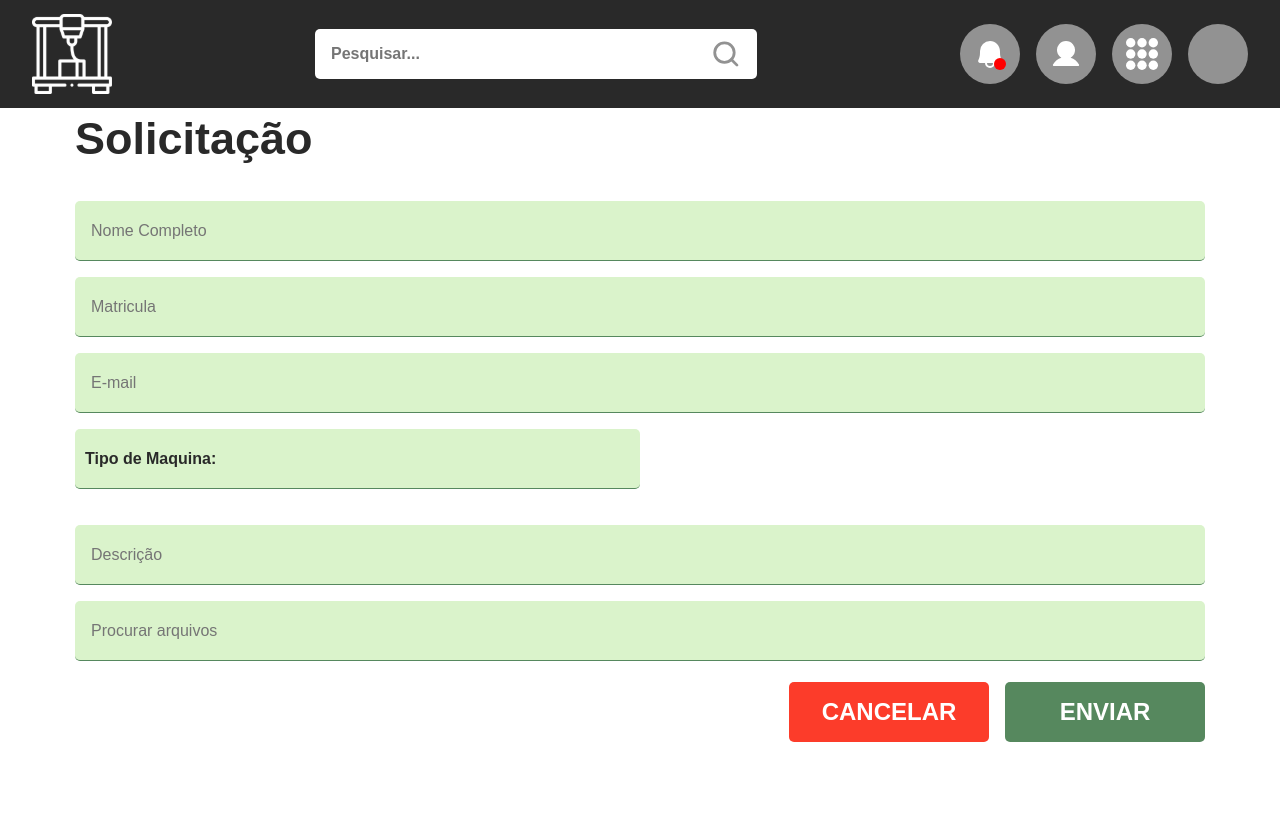
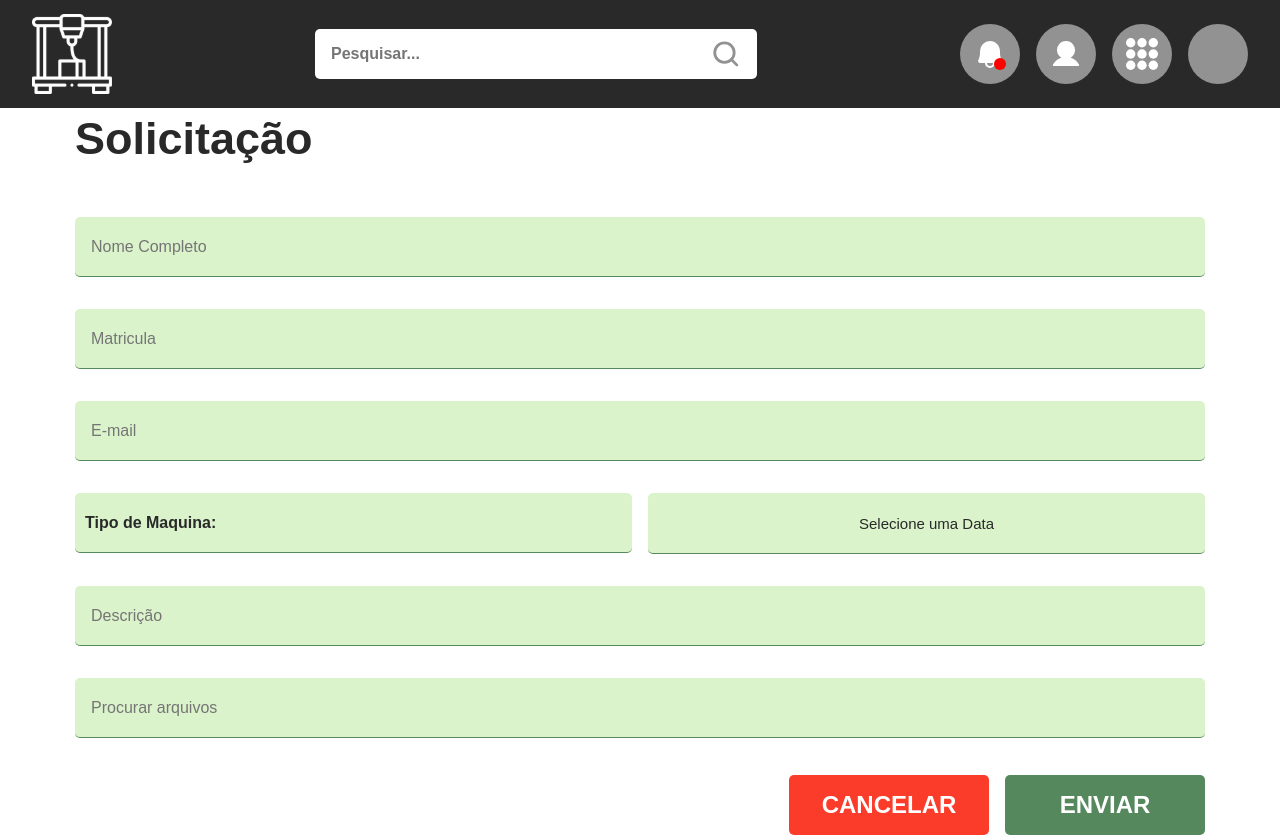
Before and after one commit to melsousa/ODS_LEMA, a React (Vite) app: page /solitacoes in a window 1280 px wide. Before the commit the page ends 800 px from the top, so only its background shows below. Built offline with nearby package versions, Linux system fonts and the light colour scheme.

Commit message:
Concluindo Calenrario

```diff
--- /dev/null
+++ b/src/Components/CalendarComponents/index.tsx
@@ -0,0 +1,46 @@
+import  {useState} from 'react';
+import 'react-calendar/dist/Calendar.css'
+import { CalendarioWrapper, InputCalendarioWrapper, Calendario } from './styles'
+
+interface SelectProps {
+    size: 'small' | 'medium' | 'large'
+}
+
+export const CalendarComponent = ({size}: SelectProps) => {
+    const [selectedDate, setSelectedDate] = useState<Date | null>(null);
+    const [date, setDate] = useState(new Date());
+    const [showCalendar, setShowCalendar] = useState(false);
+    const [showSelectedDate, setShowSelectedDate] = useState(false);
+
+    const handleDateChange = (date: Date | Date []) => {
+        if (Array.isArray(date)){
+            setDate(date[0]);
+            setSelectedDate(date[0]);
+        }else{
+            setDate(date);
+            setSelectedDate(date);
+        }
+        setShowCalendar(false);
+        setShowSelectedDate(true);
+    };
+
+    const handleButtonClick = () => {
+        setShowCalendar(!showCalendar);
+        setShowSelectedDate(false);
+    };
+
+    // const buttonText = (date.toLocaleDateString() !== new Date().toLocaleDateString())
+    // ?  date.toLocaleDateString()
+    // : 'Selecione uma Data';
+    const buttonText = showSelectedDate
+    ?  (selectedDate?.toLocaleDateString() ?? '')
+    : 'Selecione uma Data';
+
+    return(
+        <InputCalendarioWrapper size={size}>
+          <CalendarioWrapper onClick={handleButtonClick}>{buttonText}</CalendarioWrapper>
+                {showCalendar && <Calendario value={date} onChange={handleDateChange} />}
+        </InputCalendarioWrapper>
+
+    )
+}
--- /dev/null
+++ b/src/Components/CalendarComponents/styles.ts
@@ -0,0 +1,31 @@
+import styled from "styled-components";
+import { Calendar } from 'react-calendar';
+
+interface SelectProps {
+  size: 'small' | 'medium' | 'large'
+}
+
+export const InputCalendarioWrapper = styled.div<SelectProps>`
+  width: ${props => props.size === 'small' ? (`25%`) : (props.size === 'medium'? (`50%`):(`100%`))};
+  background-color: ${props => props.theme.colors["background-green-light"]};
+  border-radius: 5px;
+  border-bottom: solid 1px ${props => props.theme.colors["green-dark"]}
+`;
+
+export const CalendarioWrapper = styled.button`
+  font-size: 15px;
+  color: ${props=>props.theme.colors["text-dark"]};
+  border: none;
+  display: block;
+  width: 100%;
+  height: 60px;
+  outline: none;
+  cursor: pointer;
+  background-color: transparent;
+`;
+
+export const Calendario = styled(Calendar)`
+    width: 100%;
+    background-color: transparent;
+    border: none;
+`;
--- a/src/Components/SelectWithBorderBottom/styles.ts
+++ b/src/Components/SelectWithBorderBottom/styles.ts
@@ -1,7 +1,9 @@
 import styled from "styled-components";
+
 interface SelectProps {
     size: 'small' | 'medium' | 'large'
 }
+
 export const Container = styled.div<SelectProps>`
     height: 60px;
     width: ${props => props.size === 'small' ? (`25%`) : (props.size === 'medium'? (`50%`):(`100%`))};
--- a/src/pages/Solitacoes/index.tsx
+++ b/src/pages/Solitacoes/index.tsx
@@ -1,26 +1,17 @@
+import  {useState} from 'react';
+import { SelectWithBorderBottom } from "../../Components/SelectWithBorderBottom";
+import { SelectWithDropDow } from "../../Components/SelectWithDropDow";
+import { Button } from "../../Components/Button";
+import { CalendarComponent } from "../../Components/CalendarComponents";
 import { Header } from '../../Components/Header'
 import { InputWithBorderBottom } from "../../Components/InputWithBorderBottom";
 import { Contrainer,
-    LoginWrap,
-    TextSolitacao,
-    TextLeft,
-    DropDwonWrapper,
+    LoginWrap, TextSolitacao,
+    TextLeft, DropDwonWrapper,
     GapContainer, ButtonRight,
-    InputCalendarWrapper, Calendario} from './styles'
-import  {useState} from 'react';
-import { Calendar } from 'react-calendar';
-import 'react-calendar/dist/Calendar.css'
-import { SelectWithBorderBottom } from "../../Components/SelectWithBorderBottom";
-import { SelectWithDropDow } from "../../Components/SelectWithDropDow";
-import { Button } from "../../Components/Button";
+    InputCalendarWrapper} from './styles'
 
 export function Solitacoes(){
-    const [date,setDate] = useState(new Date())
-    const [showCalendar, setShowCalendar] = useState(false);
-    const [value, onChange] = useState(new Date());
-    const handleButtonClick = () => {
-        setShowCalendar(!showCalendar);
-    }
 
     const [type, setType] = useState('');
 
@@ -53,10 +44,6 @@ export function Solitacoes(){
         { value: 'Azul', label: 'Azul' }
     ]
 
-    // const handleTipoChange = (event) => {
-    //     setType(event.target.value);
-    // }
-
     return (
         <>
         <Header/>
@@ -69,10 +56,7 @@ export function Solitacoes(){
                     <InputWithBorderBottom size="large" type="text" placeholder="E-mail" />
                     <InputCalendarWrapper>
                         <SelectWithBorderBottom  data={Tipo_de_Maquina} size="medium" onChange={(e) => setType(e.target.value)}/>
-                        {/* <Calendario onClick={handleButtonClick}>Selecione uma Data</Calendario>
-                        {showCalendar && (
-                            <Calendar/>
-                        )} */}
+                        <CalendarComponent size='medium' />
                     </InputCalendarWrapper>
                         {(type === '2' || type === 'Impressora de Resina' || type === 'Impressora de PLA' || type === 'Impressora de ABS') && (
                             <DropDwonWrapper>
--- a/src/pages/Solitacoes/styles.ts
+++ b/src/pages/Solitacoes/styles.ts
@@ -1,4 +1,4 @@
-import styled, { createGlobalStyle } from "styled-components";
+import styled from "styled-components";
 
 export const Contrainer = styled.div `
   width: 100%;
@@ -35,11 +35,9 @@ export const TextSolitacao = styled.span`
 
 export const InputCalendarWrapper = styled.div`
   width: 100%;
+  gap: 1rem;
   display: flex;
   flex-direction: row;
-  justify-content: space-between;
-  align-items: center;
-  margin-bottom: 20px;
 `;
 
 export const Calendario = styled.button`
@@ -64,14 +62,13 @@ export const DropDwonWrapper = styled.div`
   flex-direction: row;
   justify-content: space-between;
   align-items: center;
-  /* margin-bottom: 20px; */
   gap: 1rem;
 `;
 
 export const GapContainer = styled.div`
   display: flex;
   flex-direction: column;
-  gap: 1rem;
+  gap: 2rem;
   width: 100%;
 `;
 
```
